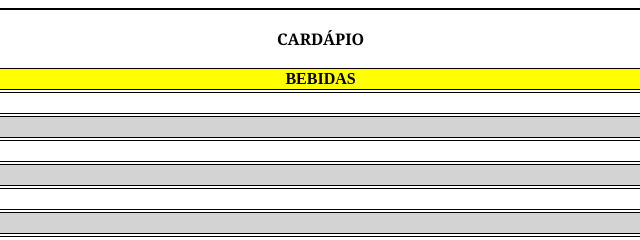
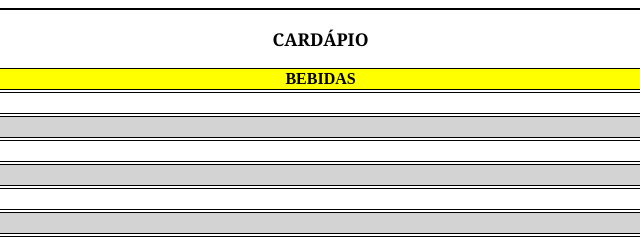
Before and after one commit to rafaeltoreti/rafaeltoreti.github.io, a plain HTML site: page index.html in a window 1280 px wide. Shown: the top 240 px of the page, 284-924 px from the left. Drawn offline with Linux system fonts and the light colour scheme.

Commit message:
Update style.css

```diff
--- a/style.css
+++ b/style.css
@@ -6,6 +6,7 @@ table{
 .cat{
     border: none;
     font-family: Georgia, 'Times New Roman', Times, serif;
+    font-size: 110%;
 }
 
 img{
```
